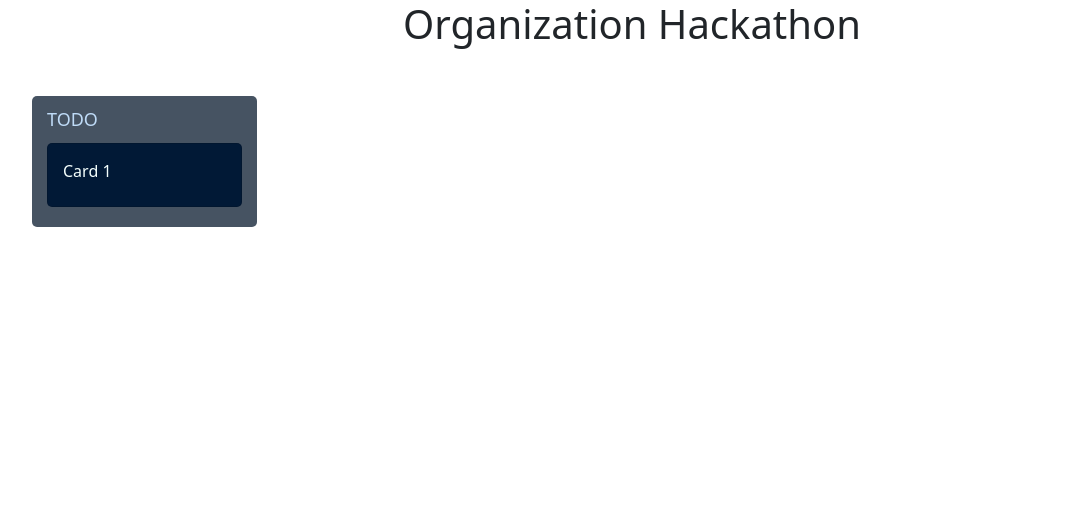
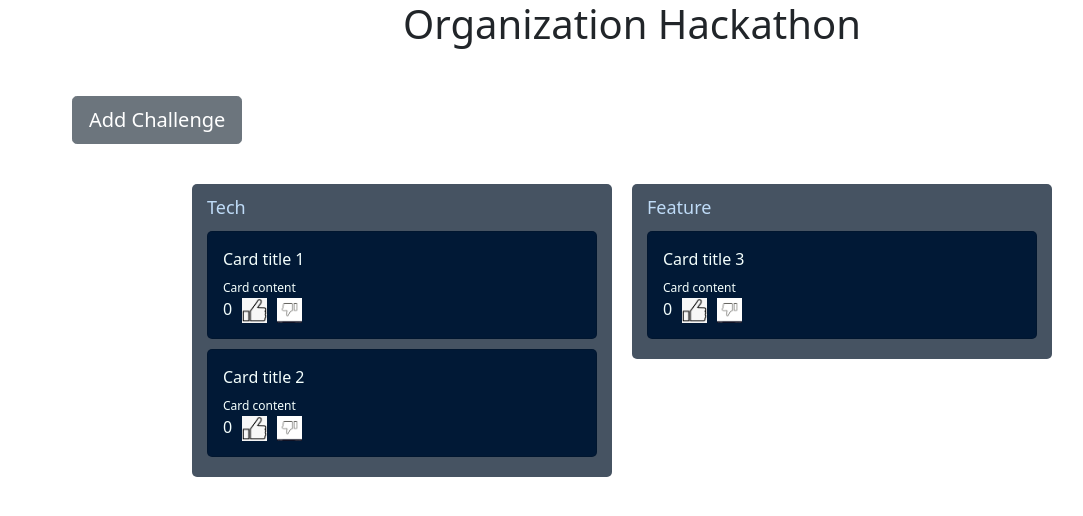
Before and after one commit to mprith/orgHackathon, a React (Create React App) app: page / in a window 1280 px wide. Shown: the top 516 px of the page, without its empty margins (8-1091 px from the left). Built offline with nearby package versions, Linux system fonts and the light colour scheme.

Commit message:
Added Like dislike functionality

```diff
--- /dev/null
+++ b/src/Components/AddForm.jsx
@@ -0,0 +1,40 @@
+import React from 'react';
+import "../Container/HomePage.scss";
+import { Modal, Button, Form, DropdownButton, Dropdown } from "react-bootstrap";
+
+export default function AddForm(props) {
+    const { isModalOpen, handleClose, handleDescOnChange, handleTitleOnChange, handleOnSubmit, handleSelect, tag } = props;
+
+    return (
+        <Modal show={isModalOpen} onHide={handleClose}>
+            <Modal.Header closeButton>
+                Add a challenge
+            </Modal.Header>
+            <Modal.Body>
+                <Form.Group className="formgroup">
+                    <Form.Label>Title: </Form.Label>
+                    <Form.Control type="text" placeholder="Title" onChange={(e) => handleTitleOnChange(e)} />
+                </Form.Group>
+                <Form.Group className="formgroup">
+                    <Form.Label>Description: </Form.Label>
+                    <Form.Control type="text" placeholder="Description" onChange={(e) => handleDescOnChange(e)} />
+                </Form.Group>
+                <Form.Group className="formgroup">
+                    <DropdownButton
+                        title={tag ? tag : "Select Tag"}
+                        onSelect={handleSelect}>
+                        {['Tech', 'Feature'].map(
+                            (variant) => (
+                                <Dropdown.Item key={variant} eventKey={variant}>{variant}</Dropdown.Item>))}
+                    </DropdownButton>
+                </Form.Group>
+            </Modal.Body>
+            <Modal.Footer>
+                <Button onClick={handleOnSubmit} type="submit" variant="Secondary">
+                    Submit
+                </Button>
+            </Modal.Footer>
+        </Modal>
+    )
+
+}
--- /dev/null
+++ b/src/Components/Card.jsx
@@ -0,0 +1,29 @@
+import React from 'react';
+import "../Container/HomePage.scss";
+
+import like from "../assets/like.png";
+import dislike from "../assets/dislike.png";
+
+export default function Card(props) {
+    const { data, handleVoting } = props;
+
+    let cardList = [];
+    data.map((el, index) => {
+        cardList.push(<div className="card" key={el.title + index}>
+            <div className="card-title">{el.title}</div>
+            <div className="card-desc">{el.description}</div>
+            <div className='vote'>
+                <span>{el.likes}</span>
+                <span onClick={() => { handleVoting("upvote", el.id) }}><img src={like} alt="Like" /></span>
+                <span onClick={() => { handleVoting("downvote", el.id) }}><img src={dislike} alt="Dislike" /></span>
+            </div>
+        </div>)
+    });
+
+    return (
+        <>
+            {cardList}
+        </>
+    )
+
+}
--- /dev/null
+++ b/src/Constant.js
@@ -0,0 +1,31 @@
+export const challengeTag = [
+    "Tech",
+    "Feature"
+];
+
+export const data = [
+    {
+        tag: "Tech",
+        title: "Card title 1",
+        description: "Card content",
+        date: "",
+        likes: 0,
+        id : 1,
+    },
+    {
+        tag: "Tech",
+        title: "Card title 2",
+        description: "Card content",
+        date: "",
+        likes: 0,
+        id : 2,
+    },
+    {
+        tag: "Feature",
+        title: "Card title 3",
+        description: "Card content",
+        date: "",
+        likes: 0,
+        id : 3,
+    }
+];
--- a/src/Container/HomePage.jsx
+++ b/src/Container/HomePage.jsx
@@ -1,18 +1,120 @@
 import React, { useEffect, useState } from 'react';
+import { Button } from "react-bootstrap";
+import Card from "../Components/Card";
+import AddForm from "../Components/AddForm";
+import { challengeTag, data } from "../Constant";
 import "./HomePage.scss";
+
 
 export default function HomePage(props) {
 
+    const [isModalOpen, setIsModalOpen] = useState(false);
+    const [title, setTitle] = useState("");
+    const [desc, setDesc] = useState("");
+    const [tag, setTag] = useState("");
+
+    const [challengeData, setChallengeData] = useState(data);
+    let techData = challengeData.filter(el => el.tag === challengeTag[0]);
+    let featureData = challengeData.filter(el => el.tag === challengeTag[1]);
+
+    useEffect(() => {
+        techData = challengeData.filter(el => el.tag === challengeTag[0]);
+        featureData = challengeData.filter(el => el.tag === challengeTag[1]);
+    }, [challengeData]);
+
+
+
+    const handleClose = () => {
+        setIsModalOpen(false);
+        setTitle("");
+        setDesc("");
+        setTag("");
+    }
+
+    const handleTitleOnChange = (e) => {
+        setTitle(e.target.value);
+    }
+
+    const handleDescOnChange = (e) => {
+        setDesc(e.target.value);
+    }
+
+    const handleSelect = (e) => {
+        setTag(e);
+    }
+
+    const handleVoting = (action, id) => {
+        const newData = challengeData.map((item) => {
+            if (item.id === id) {
+                const updatedItem = {
+                    ...item,
+                    likes: action === "upvote" ? item.likes + 1 : item.likes - 1
+                };
+
+                return updatedItem;
+            }
+
+            return item;
+        });
+        setChallengeData(newData);
+    }
+
+    const validateForm = () => {
+        if (title !== "" && desc !== "" && tag !== "") {
+            return true;
+        } else {
+            return false;
+        }
+    }
+
+    const handleOnSubmit = () => {
+        if (validateForm()) {
+            const postData = {
+                tag: tag,
+                title: title,
+                description: desc,
+                date: "",
+                likes: 0,
+            }
+            challengeData.push(postData);
+            setChallengeData(challengeData);
+            handleClose();
+        } else {
+            alert("Please fill all the fields");
+        }
+    }
+
+
     return (
         <div className='homePage'>
-            <div class="column">
-                <div class="column-title">TODO</div>
-                <div class="card">
-                    <div class="card-title">Card 1</div>
+
+            {isModalOpen && <AddForm
+                isModalOpen={isModalOpen}
+                handleClose={handleClose}
+                handleTitleOnChange={handleTitleOnChange}
+                handleDescOnChange={handleDescOnChange}
+                handleOnSubmit={handleOnSubmit}
+                handleSelect={handleSelect}
+                tag={tag}
+            />}
+            <Button variant="secondary" className="addBtn" onClick={() => { setIsModalOpen(true) }} size="lg">
+                Add Challenge
+            </Button>
+            <>
+                <div className="column">
+                    <div className="column-title">Tech</div>
+                    <Card data={techData}
+                        handleVoting={handleVoting}
+                    />
                 </div>
-            </div>
+                <div className="column">
+                    <div className="column-title">Feature</div>
+                    <Card data={featureData}
+                        handleVoting={handleVoting}
+                    />
+                </div>
+            </>
         </div>
-
     )
 
 }
--- a/src/Container/HomePage.scss
+++ b/src/Container/HomePage.scss
@@ -1,9 +1,17 @@
 .homePage {
     padding: 40px;
+    text-align: center;
+
+    .addBtn {
+        display: block;
+        margin: 0 0 40px 40px;
+    }
+
     .column {
+        text-align: left;
         display: inline-block;
         vertical-align: top;
-        width: 225px;
+        width: 35%;
         padding: 10px 15px;
         border-radius: 5px;
         margin-right: 20px;
@@ -16,6 +24,10 @@
         margin-bottom: 10px;
     }
 
+    .card-desc {
+        font-size: 12px;
+    }
+
     .card {
         padding: 15px;
         background: #011936;
@@ -23,4 +35,20 @@
         border-radius: 5px;
         margin-bottom: 10px;
     }
+    .vote span{
+        margin-right: 10px;
+        img {
+            height: 25px;
+            width: 25px;
+        }
+    }
 }
+
+.modal-dialog {
+    .dropdown{
+        margin: 10px 0;
+    }
+    .formgroup {
+        margin-bottom: 20px;
+    }
+}
```
Also changed, not shown: src/assets/dislike.png (added), src/assets/like.png (added).
